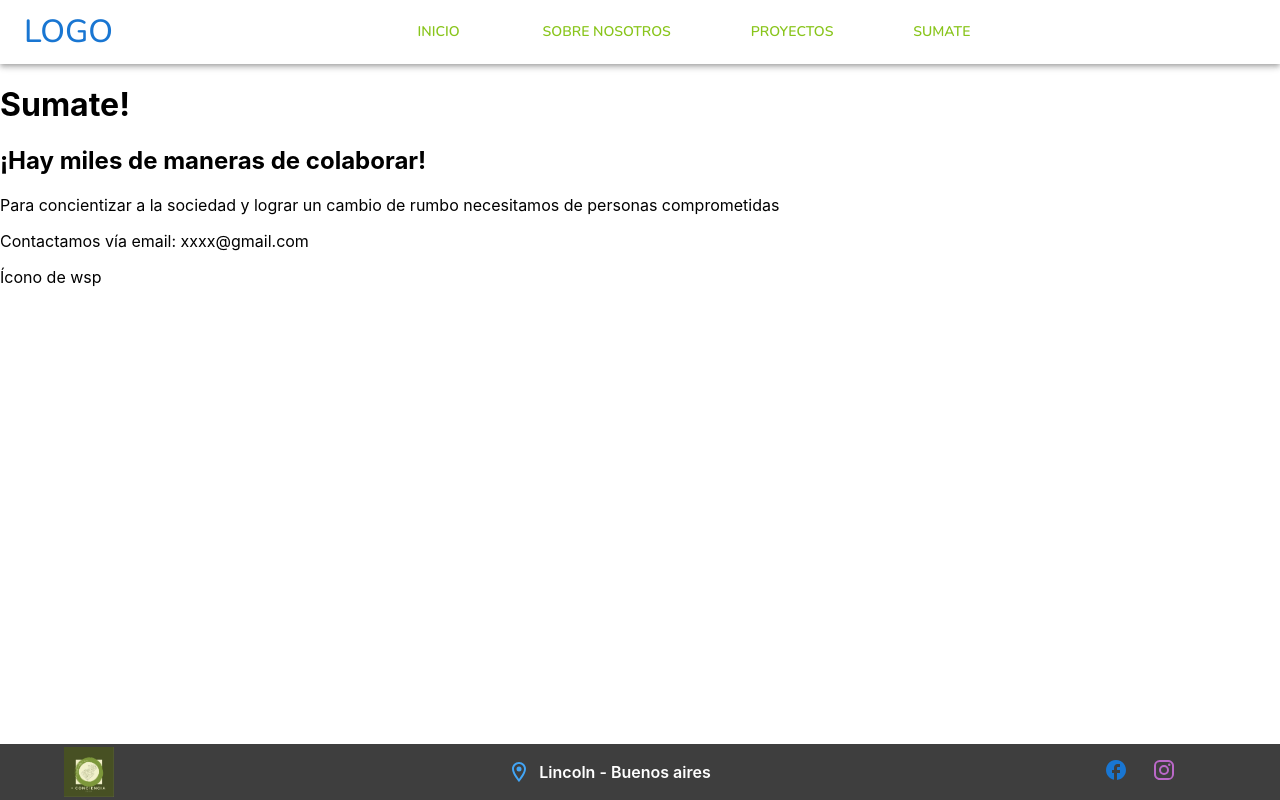
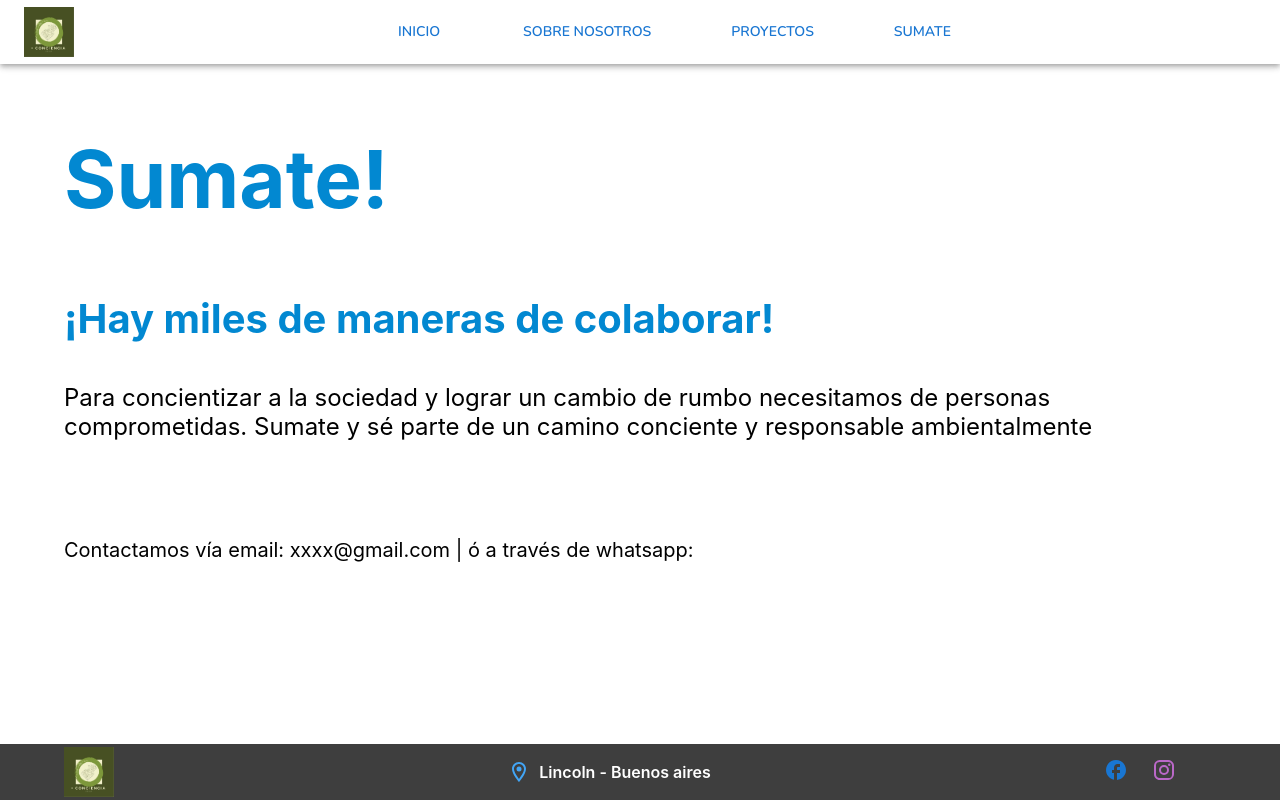
Before and after one commit to lucianop3196/mas-conciencia, a React (Create React App) app: page /sumate in a window 1280 px wide. Built offline with nearby package versions, Linux system fonts and the light colour scheme; some icons are missing; the HTML template or start-up script is replaced by a standard one.

Commit message:
Component JoinUs.jsx implemented + LOGO in Navbar

```diff
--- a/src/components/JoinUs/JoinUs.jsx
+++ b/src/components/JoinUs/JoinUs.jsx
@@ -1,16 +1,37 @@
+import { Box, Container } from "@mui/material";
 import React from "react";
+import WhatsappOutlinedIcon from "@mui/icons-material/WhatsappOutlined";
 
 export default function joinUs() {
   return (
-    <div>
-      <h1>Sumate!</h1>
-      <h2>¡Hay miles de maneras de colaborar!</h2>
-      <p>
+    <Container>
+      <Box
+        component={"h2"}
+        sx={{ fontSize: "h2.fontSize", color: "info.main" }}
+      >
+        Sumate!
+      </Box>
+      <Box
+        component={"h3"}
+        sx={{ fontSize: "h5.fontSize", color: "info.main" }}
+      >
+        ¡Hay miles de maneras de colaborar!
+      </Box>
+      <Box component={"p"} sx={{ fontSize: "body1.fontSize", mb: 12 }}>
         Para concientizar a la sociedad y lograr un cambio de rumbo necesitamos
-        de personas comprometidas
-      </p>
-      <p>Contactamos vía email: xxxx@gmail.com</p>
-      <p>Ícono de wsp</p>
-    </div>
+        de personas comprometidas. Sumate y sé parte de un camino conciente y
+        responsable ambientalmente
+      </Box>
+      <Box component={"p"} sx={{ fontSize: "body2.fontSize" }}>
+        Contactamos vía email: xxxx@gmail.com | ó a través de whatsapp:{" "}
+        <a
+          href="https://api.whatsapp.com/send?phone=542215698473"
+          target="_blank"
+          rel="noreferrer"
+        >
+          <WhatsappOutlinedIcon sx={{ color: "success.main" }} />
+        </a>
+      </Box>
+    </Container>
   );
 }
--- a/src/components/Navbar/Navbar.jsx
+++ b/src/components/Navbar/Navbar.jsx
@@ -10,6 +10,7 @@ import Container from "@mui/material/Container";
 import Button from "@mui/material/Button";
 import MenuItem from "@mui/material/MenuItem";
 import { Link } from "react-router-dom";
+import logo from "../../assets/logo.jpg";
 
 const pages = [
   { title: "Inicio", route: "/" },
@@ -44,7 +45,7 @@ const Navbar = () => {
               color: "primary.main",
             }}
           >
-            LOGO
+            <img src={logo} alt="LOGO" width={50} />
           </Typography>
 
           <Box sx={{ flexGrow: 1, display: { xs: "flex", md: "none" } }}>
@@ -85,10 +86,10 @@ const Navbar = () => {
                         my: 2,
                         display: "block",
                         mx: 4,
-                        color: "#89c51c",
+                        color: "palette.primary.dark",
                         fontWeight: "1000",
                         "&:hover": {
-                          color: "#afe34f",
+                          color: "action.hover",
                         },
                       }}
                     >
@@ -109,7 +110,7 @@ const Navbar = () => {
               color: "primary.main",
             }}
           >
-            LOGO
+            <img src={logo} alt="LOGO" width={50} />
           </Typography>
           <Box
             sx={{
@@ -128,7 +129,7 @@ const Navbar = () => {
                   sx={{
                     display: "block",
                     mx: 4,
-                    color: "#89c51c",
+                    color: "palette.primary.dark",
                     fontWeight: "1000",
                     "&:hover": {
                       color: "action.hover",
```
